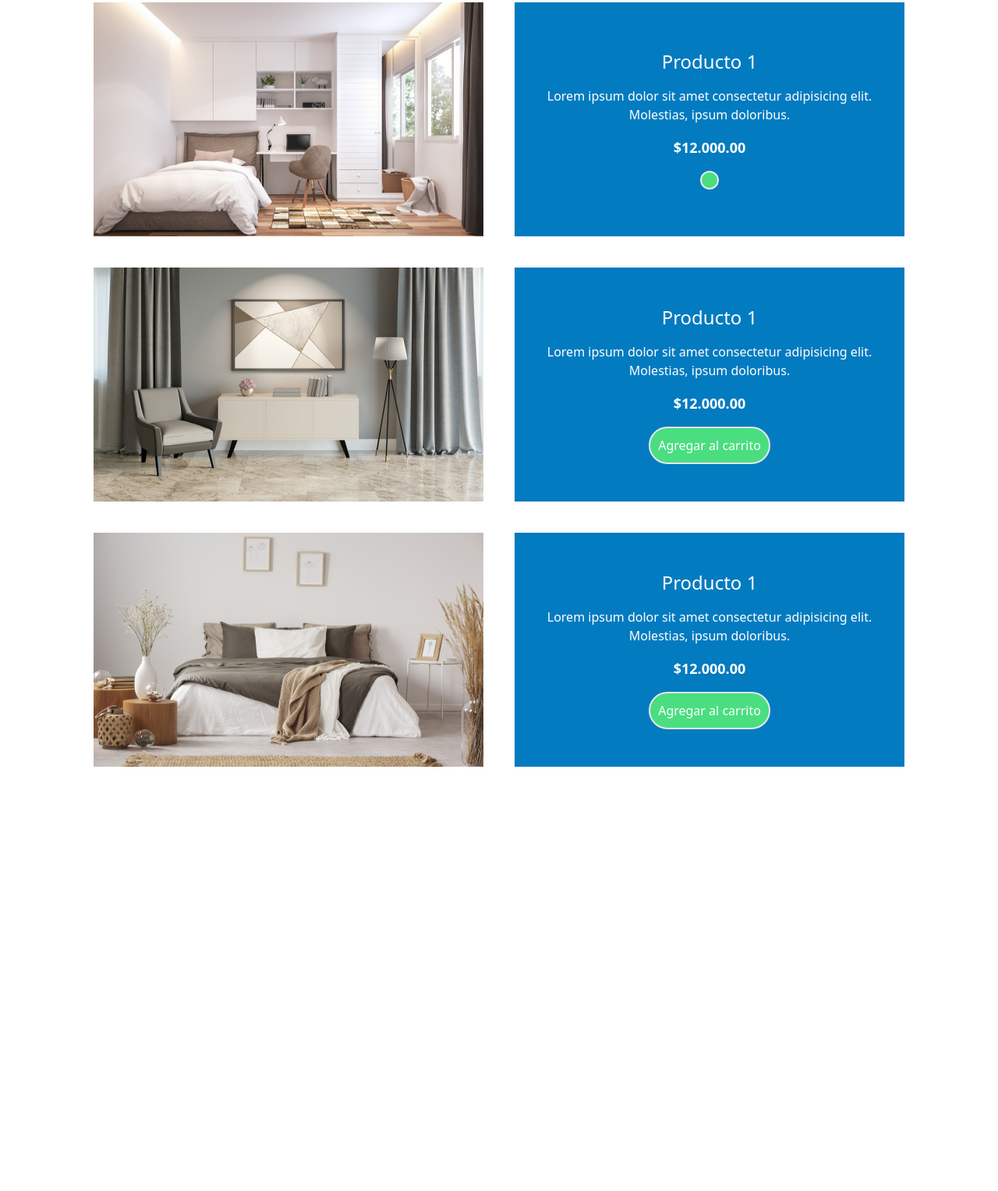
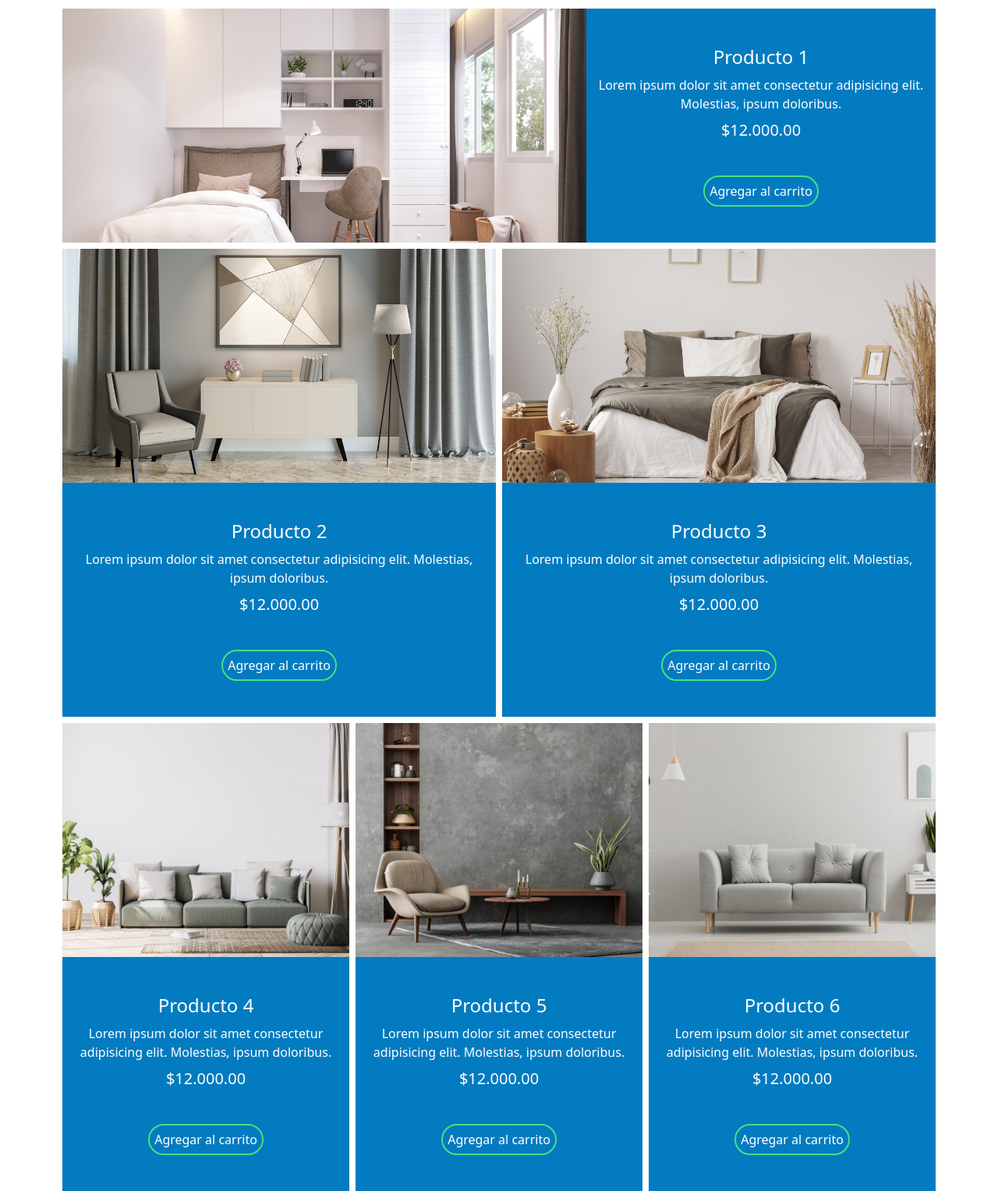
Before and after one commit to vhdezpedro/FrontendFundamentals, a website: page index.html in a window 1280 px wide. Shown: the part 823-2350 px from the top of the page at 78% size. Before the commit the page ends 1806 px from the top, so only its background shows below. Drawn offline with Linux system fonts and the light colour scheme; a web font is replaced by a local one.

Commit message:
Se agrega la sección de productos con grid y flexbox. Se hace responsive

```diff
--- a/index.html
+++ b/index.html
@@ -141,70 +141,152 @@
       </div>
     </section>
     <!-- products section -->
-    <section id="productos">
+    <section class="grid gap-y-2" id="productos">
       <div class="flex justify-center m-10">
         <h2 class="self-center text-3xl font-semibold">Nuestros productos</h2>
       </div>
-      <div class="flex flex-col gap-10">
-        <div class="flex flex-row justify-center gap-10">
-          <div class="h-[300px] w-[500px] object-center">
-            <img class="w-full h-full" src="./src/img/producto1.jpg" alt="" />
+      <div class="grid mx-5 md:grid-cols-[60%_40%] md:gap-y-2 md:mx-20">
+        <div class="h-[250px] md:h-[300px] self-stretch">
+          <img
+            class="object-cover w-full h-full"
+            src="./src/img/producto1.jpg"
+            alt=""
+          />
+        </div>
+        <div
+          class="bg-[#037BC0] text-white p-2 justify-center flex items-center flex-col h-[250px] md:h-[300px] gap-2"
+        >
+          <h3 class="text-2xl font-medium">Producto 1</h3>
+          <p class="text-center">
+            Lorem ipsum dolor sit amet consectetur adipisicing elit. Molestias,
+            ipsum doloribus.
+          </p>
+          <span class="text-xl font-medium">$12.000.00</span>
+          <button
+            class="p-1.5 bg-transparent border-2 mt-9 rounded-[20px] border-green-400 transition-colors duration-500 hover:bg-green-400"
+          >
+            Agregar al carrito
+          </button>
+        </div>
+      </div>
+      <div class="grid mx-5 md:grid-cols-2 gap-y-2 md:gap-x-2 md:mx-20">
+        <div class="md:col-[1_/_2] md:row-[1_/_2]">
+          <div class="h-[250px] md:h-[300px] self-stretch">
+            <img
+              class="object-cover w-full h-full"
+              src="./src/img/producto2.jpg"
+              alt=""
+            />
           </div>
           <div
-            class="flex h-[300px] w-[500px] bg-[#037BC0] justify-center items-center flex-col p-10"
+            class="bg-[#037BC0] text-white p-2 justify-center flex items-center flex-col h-[250px] md:h-[300px] gap-2"
           >
-            <h3 class="mb-4 text-2xl text-white">Producto 1</h3>
-            <p class="mb-4 text-center text-white">
+            <h3 class="text-2xl font-medium">Producto 2</h3>
+            <p class="text-center">
               Lorem ipsum dolor sit amet consectetur adipisicing elit.
               Molestias, ipsum doloribus.
             </p>
-            <span class="mb-4 text-lg font-semibold text-white"
-              >$12.000.00</span
-            >
+            <span class="text-xl font-medium">$12.000.00</span>
             <button
-              class="text-white border-2 rounded-3xl p-2.5 bg-green-400 transition-all duration-700 hover:bg-transparent hover:border-green-400"
-            ></button>
-          </div>
-        </div>
-        <div class="flex flex-row justify-center gap-10">
-          <div class="h-[300px] w-[500px] object-center">
-            <img class="w-full h-full" src="./src/img/producto2.jpg" alt="" />
-          </div>
-          <div
-            class="flex h-[300px] w-[500px] bg-[#037BC0] justify-center items-center flex-col p-10"
-          >
-            <h3 class="mb-4 text-2xl text-white">Producto 1</h3>
-            <p class="mb-4 text-center text-white">
-              Lorem ipsum dolor sit amet consectetur adipisicing elit.
-              Molestias, ipsum doloribus.
-            </p>
-            <span class="mb-4 text-lg font-semibold text-white"
-              >$12.000.00</span
-            >
-            <button
-              class="text-white border-2 rounded-3xl p-2.5 bg-green-400 transition-all duration-700 hover:bg-transparent hover:border-green-400"
+              class="p-1.5 bg-transparent border-2 mt-9 rounded-[20px] border-green-400 transition-colors duration-500 hover:bg-green-400"
             >
               Agregar al carrito
             </button>
           </div>
         </div>
-        <div class="flex flex-row justify-center gap-10">
-          <div class="h-[300px] w-[500px] object-center">
-            <img class="w-full h-full" src="./src/img/producto3.jpg" alt="" />
+        <div class="md:col-[2_/_3] md:row-[1_/_2]">
+          <div class="h-[250px] md:h-[300px] self-stretch">
+            <img
+              class="object-cover w-full h-full"
+              src="./src/img/producto3.jpg"
+              alt=""
+            />
           </div>
           <div
-            class="flex h-[300px] w-[500px] bg-[#037BC0] justify-center items-center flex-col p-10"
+            class="bg-[#037BC0] text-white p-2 justify-center flex items-center flex-col h-[250px] md:h-[300px] gap-2"
           >
-            <h3 class="mb-4 text-2xl text-white">Producto 1</h3>
-            <p class="mb-4 text-center text-white">
+            <h3 class="text-2xl font-medium">Producto 3</h3>
+            <p class="text-center">
               Lorem ipsum dolor sit amet consectetur adipisicing elit.
               Molestias, ipsum doloribus.
             </p>
-            <span class="mb-4 text-lg font-semibold text-white"
-              >$12.000.00</span
+            <span class="text-xl font-medium">$12.000.00</span>
+            <button
+              class="p-1.5 bg-transparent border-2 mt-9 rounded-[20px] border-green-400 transition-colors duration-500 hover:bg-green-400"
             >
+              Agregar al carrito
+            </button>
+          </div>
+        </div>
+      </div>
+      <div class="grid mx-5 md:grid-cols-3 gap-y-2 md:gap-x-2 md:mx-20">
+        <div class="md:col-[1_/_2] md:row-[1_/_2]">
+          <div class="h-[250px] md:h-[300px] self-stretch">
+            <img
+              class="object-cover w-full h-full"
+              src="./src/img/producto4.jpg"
+              alt=""
+            />
+          </div>
+          <div
+            class="bg-[#037BC0] text-white p-2 justify-center flex items-center flex-col h-[250px] md:h-[300px] gap-2"
+          >
+            <h3 class="text-2xl font-medium">Producto 4</h3>
+            <p class="text-center">
+              Lorem ipsum dolor sit amet consectetur adipisicing elit.
+              Molestias, ipsum doloribus.
+            </p>
+            <span class="text-xl font-medium">$12.000.00</span>
             <button
-              class="text-white border-2 rounded-3xl p-2.5 bg-green-400 transition-all duration-700 hover:bg-transparent hover:border-green-400"
+              class="p-1.5 bg-transparent border-2 mt-9 rounded-[20px] border-green-400 transition-colors duration-500 hover:bg-green-400"
+            >
+              Agregar al carrito
+            </button>
+          </div>
+        </div>
+        <div class="md:col-[2_/_3] md:row-[1_/_2]">
+          <div class="h-[250px] md:h-[300px] self-stretch">
+            <img
+              class="object-cover w-full h-full"
+              src="./src/img/producto5.jpg"
+              alt=""
+            />
+          </div>
+          <div
+            class="bg-[#037BC0] text-white p-2 justify-center flex items-center flex-col h-[250px] md:h-[300px] gap-2"
+          >
+            <h3 class="text-2xl font-medium">Producto 5</h3>
+            <p class="text-center">
+              Lorem ipsum dolor sit amet consectetur adipisicing elit.
+              Molestias, ipsum doloribus.
+            </p>
+            <span class="text-xl font-medium">$12.000.00</span>
+            <button
+              class="p-1.5 bg-transparent border-2 mt-9 rounded-[20px] border-green-400 transition-colors duration-500 hover:bg-green-400"
+            >
+              Agregar al carrito
+            </button>
+          </div>
+        </div>
+        <div class="md:col-[3_/_4] md:row-[1_/_2]">
+          <div class="h-[250px] md:h-[300px] self-stretch">
+            <img
+              class="object-cover w-full h-full"
+              src="./src/img/producto6.jpg"
+              alt=""
+            />
+          </div>
+          <div
+            class="bg-[#037BC0] text-white p-2 justify-center flex items-center flex-col h-[250px] md:h-[300px] gap-2"
+          >
+            <h3 class="text-2xl font-medium">Producto 6</h3>
+            <p class="text-center">
+              Lorem ipsum dolor sit amet consectetur adipisicing elit.
+              Molestias, ipsum doloribus.
+            </p>
+            <span class="text-xl font-medium">$12.000.00</span>
+            <button
+              class="p-1.5 bg-transparent border-2 mt-9 rounded-[20px] border-green-400 transition-colors duration-500 hover:bg-green-400"
             >
               Agregar al carrito
             </button>
```
Also changed, not shown: dist/output.css.
